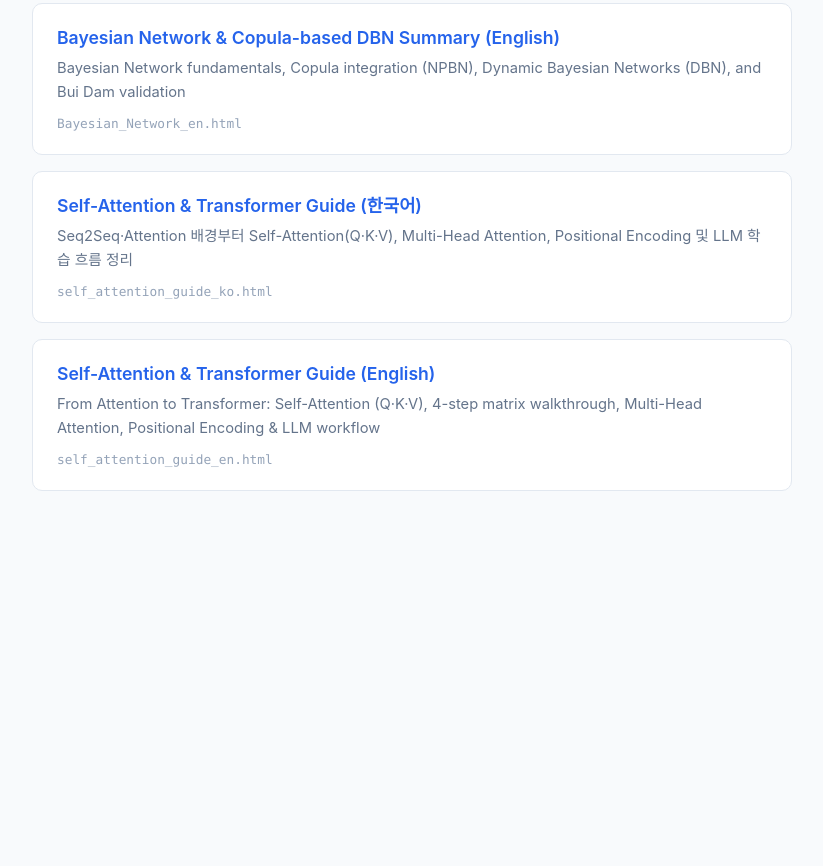
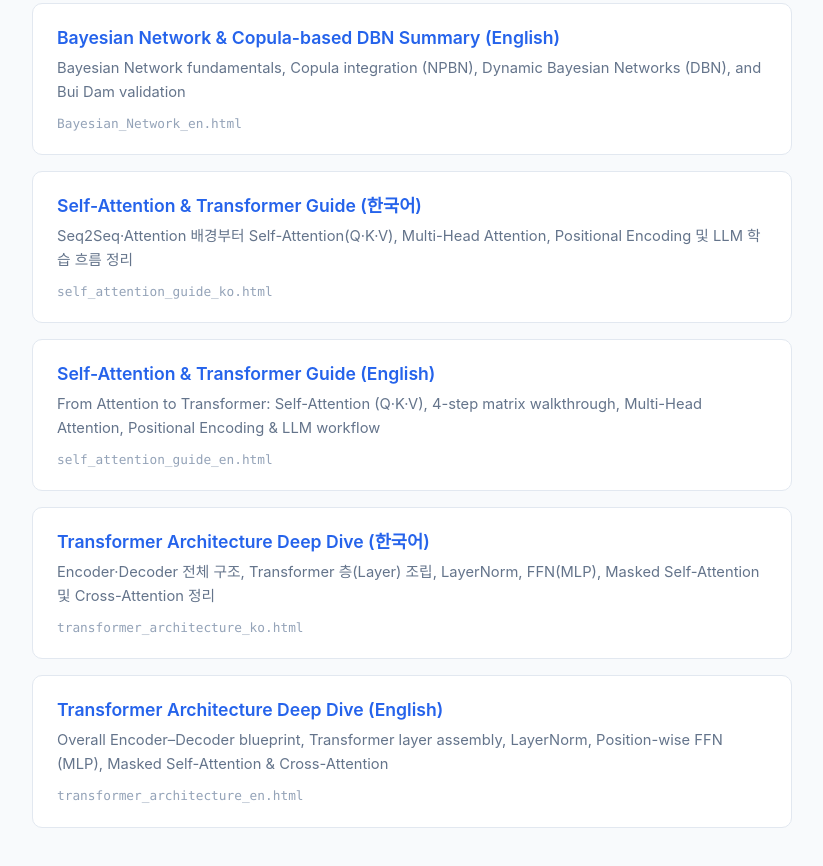
Before and after one commit to koojh/ready_set_go, a plain HTML site: page index.html in a window 1280 px wide. Shown: the part 622-1488 px from the top of the page, without its empty margins (228-1051 px from the left). Before the commit the page ends 1161 px from the top, so only its background shows below. Drawn offline with Linux system fonts and the light colour scheme.

Commit message:
feat: add transformer architecture guides in Korean and English to index page

```diff
--- a/index.html
+++ b/index.html
@@ -124,6 +124,18 @@
         <div class="doc-meta">self_attention_guide_en.html</div>
       </a>
 
+      <a class="doc-card" href="transformer_architecture_ko.html">
+        <div class="doc-title">Transformer Architecture Deep Dive (한국어)</div>
+        <div class="doc-desc">Encoder·Decoder 전체 구조, Transformer 층(Layer) 조립, LayerNorm, FFN(MLP), Masked Self-Attention 및 Cross-Attention 정리</div>
+        <div class="doc-meta">transformer_architecture_ko.html</div>
+      </a>
+
+      <a class="doc-card" href="transformer_architecture_en.html">
+        <div class="doc-title">Transformer Architecture Deep Dive (English)</div>
+        <div class="doc-desc">Overall Encoder–Decoder blueprint, Transformer layer assembly, LayerNorm, Position-wise FFN (MLP), Masked Self-Attention &amp; Cross-Attention</div>
+        <div class="doc-meta">transformer_architecture_en.html</div>
+      </a>
+
       <!-- 추후 새 HTML 파일을 추가할 때는 아래 주석을 해제하고 파일명과 제목만 수정하세요.
       <a class="doc-card" href="새파일명.html">
         <div class="doc-title">새 문서 제목</div>
```
